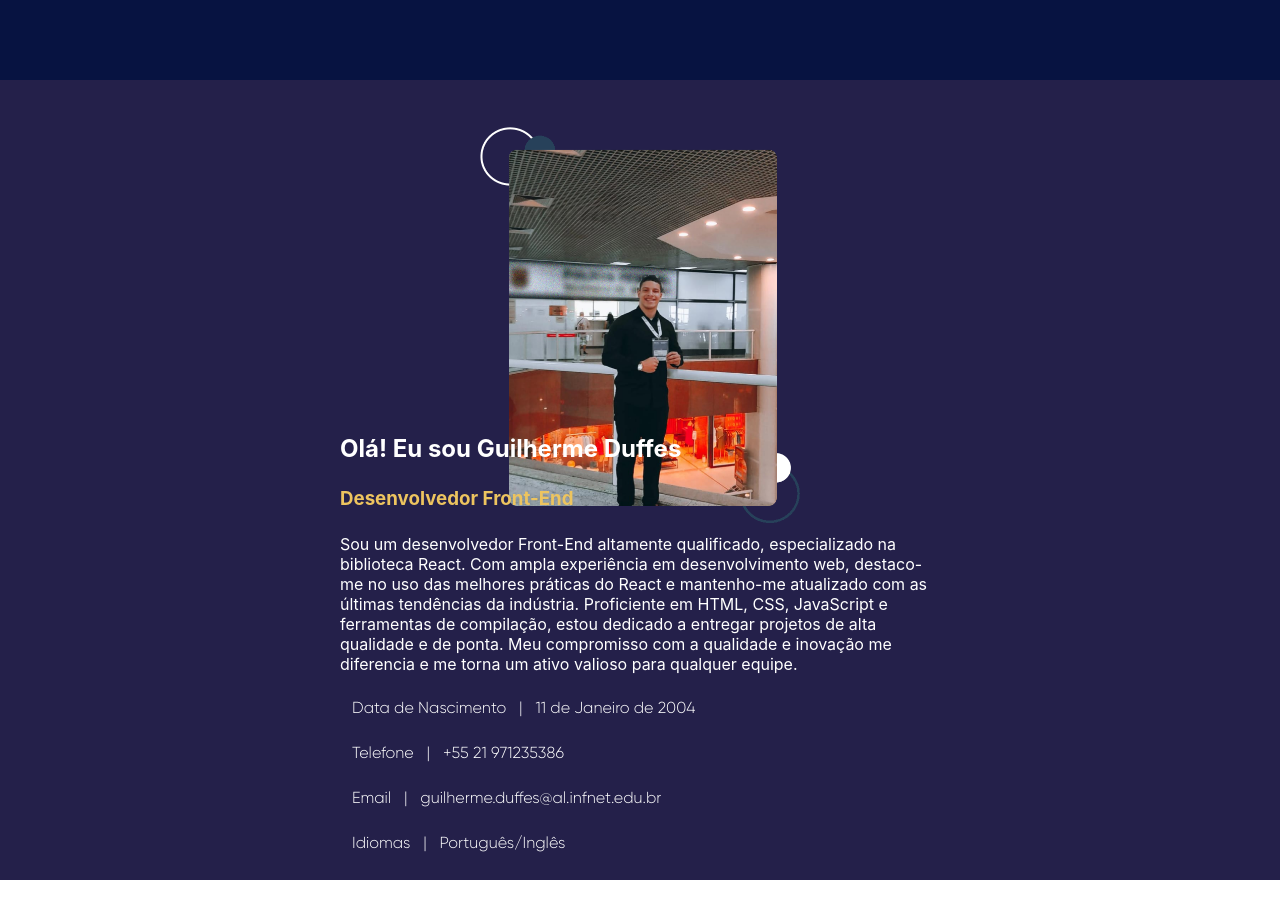
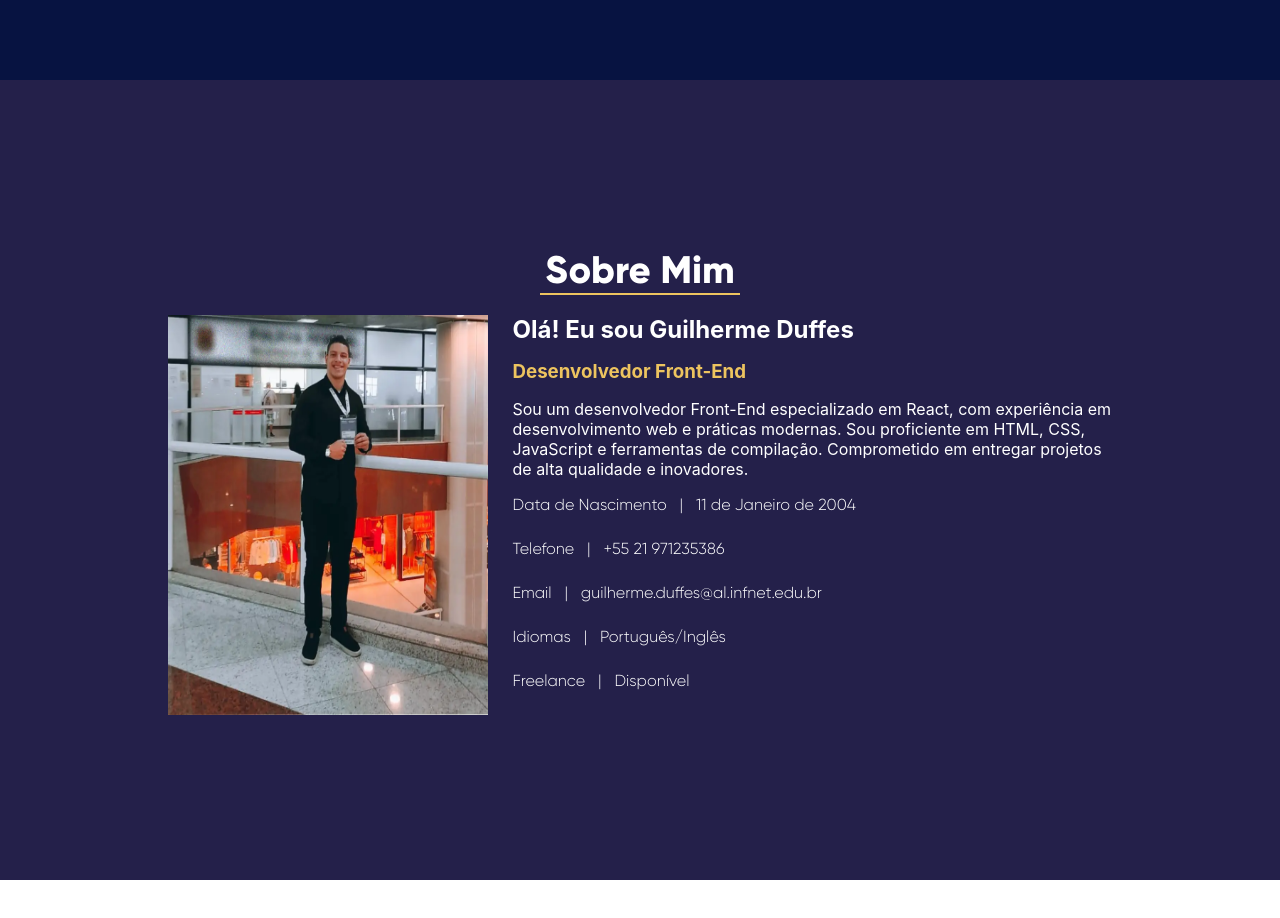
Before and after one commit to duffess/new-portifolio, a React (Create React App) app: page / in a window 1280 px wide. Shown: the part 1600-2518 px from the top of the page. After the commit the page ends 2480 px from the top, so only its background shows below. Built offline with nearby package versions, Linux system fonts and the light colour scheme.

Commit message:
about me

```diff
--- a/src/components/section2.js
+++ b/src/components/section2.js
@@ -1,6 +1,6 @@
 import React, { useState } from 'react';
 import '../css-c/section2.css';
-import ImgEu from "../assets/imgs/Vector_1 (1).webp"
+import ImgEu from "../assets/imgs/Novo Projeto.webp"
 
 export default function Main() {
 
@@ -8,14 +8,25 @@ export default function Main() {
 
     return (
         <div className='mainSection2'>
+
+            <div className='PaiSobreMim' >
+                <h1>Sobre Mim</h1>
+                <div></div>
+            </div>
+
+
+            <div className='PaiTextosImg'>
+
+
             <img src={ImgEu} alt="Imagem de Guilherme" />
+
 
             <div className='textos'>
 
                 <h2>Olá! Eu sou Guilherme Duffes</h2>
                 <h3>Desenvolvedor Front-End</h3>
                 <div className='DivDescricao'>
-                    <span>Sou um desenvolvedor Front-End altamente qualificado, especializado na biblioteca React. Com ampla experiência em desenvolvimento web, destaco-me no uso das melhores práticas do React e mantenho-me atualizado com as últimas tendências da indústria. Proficiente em HTML, CSS, JavaScript e ferramentas de compilação, estou dedicado a entregar projetos de alta qualidade e de ponta. Meu compromisso com a qualidade e inovação me diferencia e me torna um ativo valioso para qualquer equipe.</span>
+                    <span>Sou um desenvolvedor Front-End especializado em React, com experiência em desenvolvimento web e práticas modernas. Sou proficiente em HTML, CSS, JavaScript e ferramentas de compilação. Comprometido em entregar projetos de alta qualidade e inovadores.</span>
                 </div>
                 <div className='texto1'>
 
@@ -28,6 +39,8 @@ export default function Main() {
                 </div>
 
             </div>
+            </div>
+
         </div>
     );
 }
--- a/src/css-c/section2.css
+++ b/src/css-c/section2.css
@@ -47,6 +47,21 @@
 
 .mainSection2 img {
     width: 25vw;
+    margin-right: 25px;
+}
+
+.PaiSobreMim{
+    display: flex;
+    flex-direction: column;
+    align-items: center;
+    text-align: center;
+    margin-bottom: 20px;
+    /* border: 1px solid white; */
+}
+
+.PaiSobreMim div {
+    width: 200px;
+   border-bottom: 2px solid #edc45f;
 }
 
 .filhoMainSection2{
@@ -55,7 +70,7 @@
 }
 
 .texto1{
-    /* border: 1px solid white; */
+    /* border: 1px solid red; */
     width: 37vw;
     max-height: 310px;
     text-align: left;
@@ -65,23 +80,21 @@
     display: flex;
     align-items: center;
     margin-bottom: 25px;
-    margin-left: -8px;
   }
 
-  .texto1 p::before,
-  .texto1 p::after {
-    content: "";
-    margin: 10px;
-  }
-
+.PaiTextosImg{
+    display: flex;
+}
 
 .textos{
     display: flex;
     justify-content: center;
     align-items: start;
     flex-direction: column;
-    gap: 3vh;
-    max-height: 310px;
+    gap: 2vh;
+    /* border: 1px solid red; */
+    max-height: 400px;
+    height: 400px;
 }
 
 .textos > p{
```
Also changed, not shown: src/assets/imgs/Novo Projeto.webp (added).
